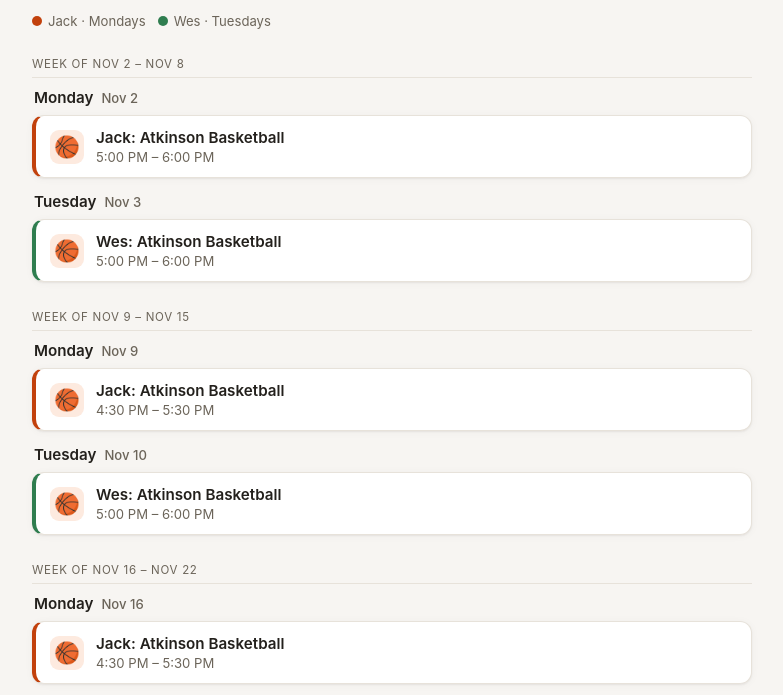
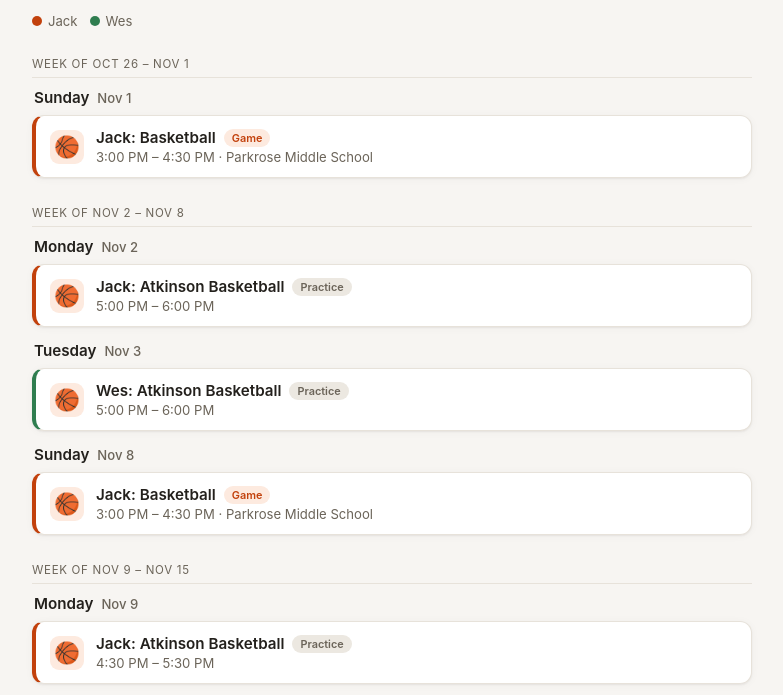
Before and after one commit to thatkellenguy/kids-schedule, a plain HTML site: page index.html in a window 1280 px wide. Shown: the part 81-776 px from the top of the page, without its empty margins (248-1031 px from the left). Drawn offline with Linux system fonts and the light colour scheme.

Commit message:
Add Jack's Sunday games and Game/Practice labels
Co-Authored-By: Claude Opus 5.5 <noreply@anthropic.com>
Claude-Session: https://claude.ai/code/session_01V6FNYBXHhCmS7RToGM973u

```diff
--- a/index.html
+++ b/index.html
@@ -170,6 +170,7 @@
   }
   .pill.game { color: var(--accent-soccer); background: var(--accent-soccer-bg); }
   .pill.game.baseball-pill { color: var(--accent-baseball); background: var(--accent-baseball-bg); }
+  .pill.game.basketball-pill { color: var(--accent-basketball); background: var(--accent-basketball-bg); }
   .pill.practice { color: var(--pill-practice); background: var(--pill-practice-bg); }
 
   .kid-tag {
@@ -193,8 +194,8 @@
     <h1>🏀 Kids Basketball Schedule</h1>
     <p class="subtitle">Wes &amp; Jack — Atkinson basketball, Nov 2026 – Feb 2027</p>
     <div class="legend">
-      <span class="legend-item"><span class="dot jack"></span>Jack · Mondays</span>
-      <span class="legend-item"><span class="dot wes"></span>Wes · Tuesdays</span>
+      <span class="legend-item"><span class="dot jack"></span>Jack</span>
+      <span class="legend-item"><span class="dot wes"></span>Wes</span>
     </div>
   </header>
 
@@ -205,40 +206,46 @@
 
 <script>
 const events = [
-  {d:"2026-11-02",t:"17:00",end:"18:00",sport:"basketball",who:"Jack",title:"Atkinson Basketball",loc:""},
-  {d:"2026-11-03",t:"17:00",end:"18:00",sport:"basketball",who:"Wes",title:"Atkinson Basketball",loc:""},
-  {d:"2026-11-09",t:"16:30",end:"17:30",sport:"basketball",who:"Jack",title:"Atkinson Basketball",loc:""},
-  {d:"2026-11-10",t:"17:00",end:"18:00",sport:"basketball",who:"Wes",title:"Atkinson Basketball",loc:""},
-  {d:"2026-11-16",t:"16:30",end:"17:30",sport:"basketball",who:"Jack",title:"Atkinson Basketball",loc:""},
-  {d:"2026-11-17",t:"17:00",end:"18:00",sport:"basketball",who:"Wes",title:"Atkinson Basketball",loc:""},
-  {d:"2026-11-23",t:"16:30",end:"17:30",sport:"basketball",who:"Jack",title:"Atkinson Basketball",loc:""},
-  {d:"2026-11-24",t:"17:00",end:"18:00",sport:"basketball",who:"Wes",title:"Atkinson Basketball",loc:""},
-  {d:"2026-11-30",t:"16:30",end:"17:30",sport:"basketball",who:"Jack",title:"Atkinson Basketball",loc:""},
-  {d:"2026-12-01",t:"17:00",end:"18:00",sport:"basketball",who:"Wes",title:"Atkinson Basketball",loc:""},
-  {d:"2026-12-07",t:"16:30",end:"17:30",sport:"basketball",who:"Jack",title:"Atkinson Basketball",loc:""},
-  {d:"2026-12-08",t:"17:00",end:"18:00",sport:"basketball",who:"Wes",title:"Atkinson Basketball",loc:""},
-  {d:"2026-12-14",t:"16:30",end:"17:30",sport:"basketball",who:"Jack",title:"Atkinson Basketball",loc:""},
-  {d:"2026-12-15",t:"17:00",end:"18:00",sport:"basketball",who:"Wes",title:"Atkinson Basketball",loc:""},
-  {d:"2026-12-21",t:"16:30",end:"17:30",sport:"basketball",who:"Jack",title:"Atkinson Basketball",loc:""},
-  {d:"2026-12-22",t:"17:00",end:"18:00",sport:"basketball",who:"Wes",title:"Atkinson Basketball",loc:""},
-  {d:"2026-12-28",t:"16:30",end:"17:30",sport:"basketball",who:"Jack",title:"Atkinson Basketball",loc:""},
-  {d:"2026-12-29",t:"17:00",end:"18:00",sport:"basketball",who:"Wes",title:"Atkinson Basketball",loc:""},
-  {d:"2027-01-04",t:"16:30",end:"17:30",sport:"basketball",who:"Jack",title:"Atkinson Basketball",loc:""},
-  {d:"2027-01-05",t:"17:00",end:"18:00",sport:"basketball",who:"Wes",title:"Atkinson Basketball",loc:""},
-  {d:"2027-01-11",t:"16:30",end:"17:30",sport:"basketball",who:"Jack",title:"Atkinson Basketball",loc:""},
-  {d:"2027-01-12",t:"17:00",end:"18:00",sport:"basketball",who:"Wes",title:"Atkinson Basketball",loc:""},
-  {d:"2027-01-18",t:"16:30",end:"17:30",sport:"basketball",who:"Jack",title:"Atkinson Basketball",loc:""},
-  {d:"2027-01-19",t:"17:00",end:"18:00",sport:"basketball",who:"Wes",title:"Atkinson Basketball",loc:""},
-  {d:"2027-01-25",t:"16:30",end:"17:30",sport:"basketball",who:"Jack",title:"Atkinson Basketball",loc:""},
-  {d:"2027-01-26",t:"17:00",end:"18:00",sport:"basketball",who:"Wes",title:"Atkinson Basketball",loc:""},
-  {d:"2027-02-01",t:"16:30",end:"17:30",sport:"basketball",who:"Jack",title:"Atkinson Basketball",loc:""},
-  {d:"2027-02-02",t:"17:00",end:"18:00",sport:"basketball",who:"Wes",title:"Atkinson Basketball",loc:""},
-  {d:"2027-02-08",t:"16:30",end:"17:30",sport:"basketball",who:"Jack",title:"Atkinson Basketball",loc:""},
-  {d:"2027-02-09",t:"17:00",end:"18:00",sport:"basketball",who:"Wes",title:"Atkinson Basketball",loc:""},
-  {d:"2027-02-15",t:"16:30",end:"17:30",sport:"basketball",who:"Jack",title:"Atkinson Basketball",loc:""},
-  {d:"2027-02-16",t:"17:00",end:"18:00",sport:"basketball",who:"Wes",title:"Atkinson Basketball",loc:""},
-  {d:"2027-02-22",t:"16:30",end:"17:30",sport:"basketball",who:"Jack",title:"Atkinson Basketball",loc:""},
-  {d:"2027-02-23",t:"17:00",end:"18:00",sport:"basketball",who:"Wes",title:"Atkinson Basketball",loc:""}
+  {d:"2026-11-02",t:"17:00",end:"18:00",sport:"basketball",who:"Jack",kind:"Practice",title:"Atkinson Basketball",loc:""},
+  {d:"2026-11-03",t:"17:00",end:"18:00",sport:"basketball",who:"Wes",kind:"Practice",title:"Atkinson Basketball",loc:""},
+  {d:"2026-11-09",t:"16:30",end:"17:30",sport:"basketball",who:"Jack",kind:"Practice",title:"Atkinson Basketball",loc:""},
+  {d:"2026-11-10",t:"17:00",end:"18:00",sport:"basketball",who:"Wes",kind:"Practice",title:"Atkinson Basketball",loc:""},
+  {d:"2026-11-16",t:"16:30",end:"17:30",sport:"basketball",who:"Jack",kind:"Practice",title:"Atkinson Basketball",loc:""},
+  {d:"2026-11-17",t:"17:00",end:"18:00",sport:"basketball",who:"Wes",kind:"Practice",title:"Atkinson Basketball",loc:""},
+  {d:"2026-11-23",t:"16:30",end:"17:30",sport:"basketball",who:"Jack",kind:"Practice",title:"Atkinson Basketball",loc:""},
+  {d:"2026-11-24",t:"17:00",end:"18:00",sport:"basketball",who:"Wes",kind:"Practice",title:"Atkinson Basketball",loc:""},
+  {d:"2026-11-30",t:"16:30",end:"17:30",sport:"basketball",who:"Jack",kind:"Practice",title:"Atkinson Basketball",loc:""},
+  {d:"2026-12-01",t:"17:00",end:"18:00",sport:"basketball",who:"Wes",kind:"Practice",title:"Atkinson Basketball",loc:""},
+  {d:"2026-12-07",t:"16:30",end:"17:30",sport:"basketball",who:"Jack",kind:"Practice",title:"Atkinson Basketball",loc:""},
+  {d:"2026-12-08",t:"17:00",end:"18:00",sport:"basketball",who:"Wes",kind:"Practice",title:"Atkinson Basketball",loc:""},
+  {d:"2026-12-14",t:"16:30",end:"17:30",sport:"basketball",who:"Jack",kind:"Practice",title:"Atkinson Basketball",loc:""},
+  {d:"2026-12-15",t:"17:00",end:"18:00",sport:"basketball",who:"Wes",kind:"Practice",title:"Atkinson Basketball",loc:""},
+  {d:"2026-12-21",t:"16:30",end:"17:30",sport:"basketball",who:"Jack",kind:"Practice",title:"Atkinson Basketball",loc:""},
+  {d:"2026-12-22",t:"17:00",end:"18:00",sport:"basketball",who:"Wes",kind:"Practice",title:"Atkinson Basketball",loc:""},
+  {d:"2026-12-28",t:"16:30",end:"17:30",sport:"basketball",who:"Jack",kind:"Practice",title:"Atkinson Basketball",loc:""},
+  {d:"2026-12-29",t:"17:00",end:"18:00",sport:"basketball",who:"Wes",kind:"Practice",title:"Atkinson Basketball",loc:""},
+  {d:"2027-01-04",t:"16:30",end:"17:30",sport:"basketball",who:"Jack",kind:"Practice",title:"Atkinson Basketball",loc:""},
+  {d:"2027-01-05",t:"17:00",end:"18:00",sport:"basketball",who:"Wes",kind:"Practice",title:"Atkinson Basketball",loc:""},
+  {d:"2027-01-11",t:"16:30",end:"17:30",sport:"basketball",who:"Jack",kind:"Practice",title:"Atkinson Basketball",loc:""},
+  {d:"2027-01-12",t:"17:00",end:"18:00",sport:"basketball",who:"Wes",kind:"Practice",title:"Atkinson Basketball",loc:""},
+  {d:"2027-01-18",t:"16:30",end:"17:30",sport:"basketball",who:"Jack",kind:"Practice",title:"Atkinson Basketball",loc:""},
+  {d:"2027-01-19",t:"17:00",end:"18:00",sport:"basketball",who:"Wes",kind:"Practice",title:"Atkinson Basketball",loc:""},
+  {d:"2027-01-25",t:"16:30",end:"17:30",sport:"basketball",who:"Jack",kind:"Practice",title:"Atkinson Basketball",loc:""},
+  {d:"2027-01-26",t:"17:00",end:"18:00",sport:"basketball",who:"Wes",kind:"Practice",title:"Atkinson Basketball",loc:""},
+  {d:"2027-02-01",t:"16:30",end:"17:30",sport:"basketball",who:"Jack",kind:"Practice",title:"Atkinson Basketball",loc:""},
+  {d:"2027-02-02",t:"17:00",end:"18:00",sport:"basketball",who:"Wes",kind:"Practice",title:"Atkinson Basketball",loc:""},
+  {d:"2027-02-08",t:"16:30",end:"17:30",sport:"basketball",who:"Jack",kind:"Practice",title:"Atkinson Basketball",loc:""},
+  {d:"2027-02-09",t:"17:00",end:"18:00",sport:"basketball",who:"Wes",kind:"Practice",title:"Atkinson Basketball",loc:""},
+  {d:"2027-02-15",t:"16:30",end:"17:30",sport:"basketball",who:"Jack",kind:"Practice",title:"Atkinson Basketball",loc:""},
+  {d:"2027-02-16",t:"17:00",end:"18:00",sport:"basketball",who:"Wes",kind:"Practice",title:"Atkinson Basketball",loc:""},
+  {d:"2027-02-22",t:"16:30",end:"17:30",sport:"basketball",who:"Jack",kind:"Practice",title:"Atkinson Basketball",loc:""},
+  {d:"2027-02-23",t:"17:00",end:"18:00",sport:"basketball",who:"Wes",kind:"Practice",title:"Atkinson Basketball",loc:""},
+  {d:"2026-11-01",t:"15:00",end:"16:30",sport:"basketball",who:"Jack",kind:"Game",title:"Basketball",loc:"Parkrose Middle School"},
+  {d:"2026-11-08",t:"15:00",end:"16:30",sport:"basketball",who:"Jack",kind:"Game",title:"Basketball",loc:"Parkrose Middle School"},
+  {d:"2026-11-15",t:"15:00",end:"16:30",sport:"basketball",who:"Jack",kind:"Game",title:"Basketball",loc:"Parkrose Middle School"},
+  {d:"2026-11-22",t:"14:15",end:"15:45",sport:"basketball",who:"Jack",kind:"Game",title:"Basketball",loc:"Parkrose Middle School"},
+  {d:"2026-11-29",t:"14:15",end:"15:45",sport:"basketball",who:"Jack",kind:"Game",title:"Basketball",loc:"Parkrose Middle School"},
+  {d:"2026-12-06",t:"14:15",end:"15:45",sport:"basketball",who:"Jack",kind:"Game",title:"Basketball",loc:"Parkrose Middle School"}
 ];
 
 function fmtTime(t) {
@@ -303,7 +310,13 @@ events
 
     const titleRow = document.createElement("p");
     titleRow.className = "event-title";
-    titleRow.innerHTML = `${ev.who}: ${ev.title}`;
+    titleRow.textContent = `${ev.who}: ${ev.title}`;
+    if (ev.kind) {
+      const pill = document.createElement("span");
+      pill.className = ev.kind === "Game" ? `pill game ${ev.sport}-pill` : "pill practice";
+      pill.textContent = ev.kind;
+      titleRow.appendChild(pill);
+    }
     info.appendChild(titleRow);
 
     const meta = document.createElement("p");
```
